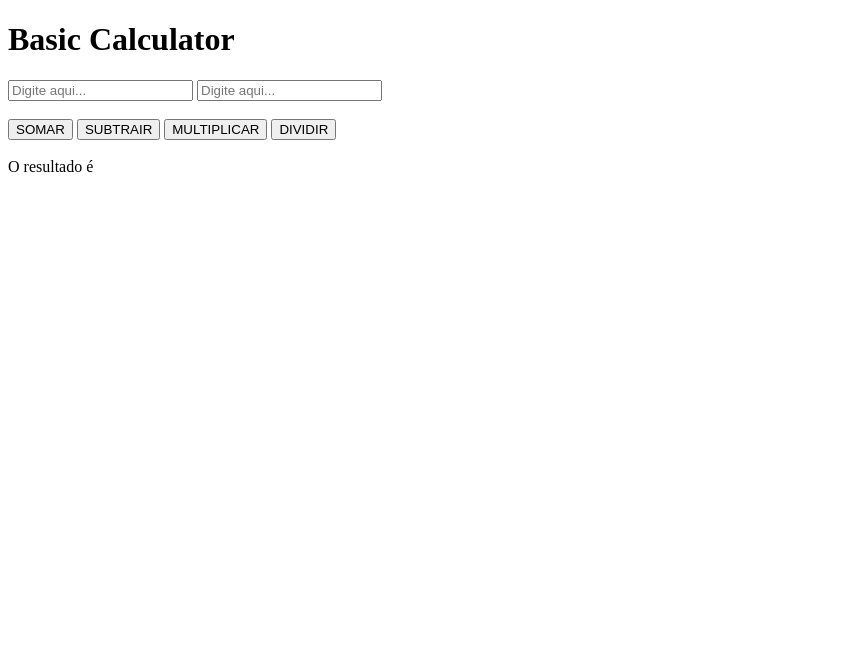
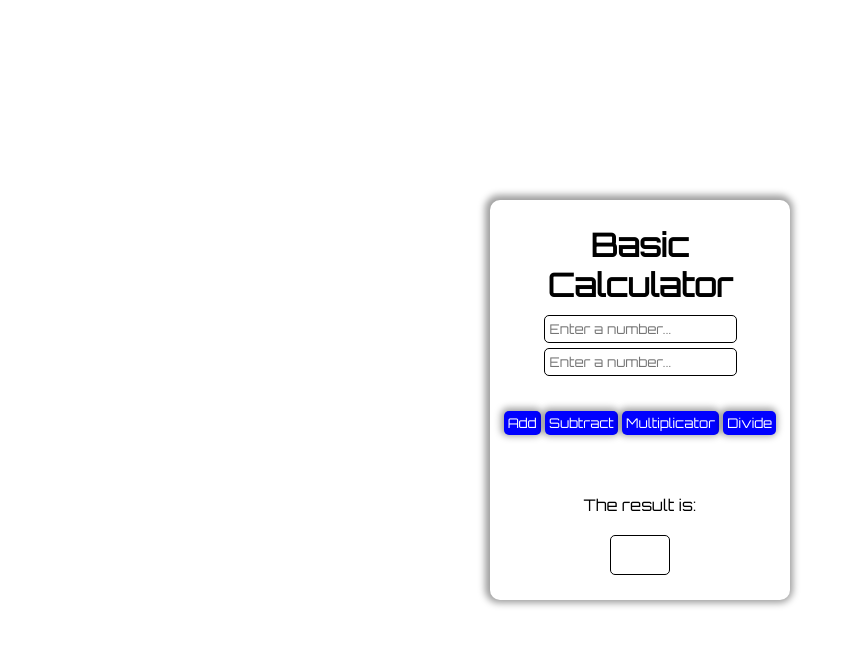
Before and after one commit to wgPassos/Basic-Calculator, a plain HTML site: page index.html in a window 1280 px wide. Shown: the whole page, without its empty margins (0-852 px from the left). Drawn offline with Linux system fonts and the light colour scheme.

Commit message:
Melhorando Js

```diff
--- /dev/null
+++ b/assets/css/sttyle.css
@@ -0,0 +1,67 @@
+@import url('https://fonts.googleapis.com/css2?family=Orbitron&display=swap');
+
+* {
+    font-family: 'Orbitron', sans-serif;
+    padding: 0;
+    margin: 0;
+    outline: none;
+    box-sizing: border-box;
+}
+
+.container {
+    display: flex;
+    flex-direction: column;
+    align-items: center;
+    justify-content: space-around;
+    position: absolute;
+    top: calc(50% - 200px);
+    right: calc(50% - 150px);
+    text-align: center;
+    height: 400px;
+    width: 300px;
+    box-shadow: -1px -1px 7px 4px rgba(0,0,0,0.38);
+    -webkit-box-shadow: -1px -1px 7px 4px rgba(0,0,0,0.38);
+    -moz-box-shadow: -1px -1px 7px 4px rgba(0,0,0,0.38);
+    /* box-shadow: 1px 3px 10px 0px rgb(10, 20, 40); */
+    border-radius: 10px;
+    padding: 20px 10px;
+}
+
+input {
+    padding: 5px;
+    margin-bottom: 5px;
+    border: 1px solid black;
+    border-radius: 5px;
+}
+button {
+    cursor: pointer;
+    margin-top: 10px;
+    padding: 4px;
+    border: none;
+    /* margin-bottom: 5px; */
+    /* border: 1px solid black; */
+    box-shadow: -1px -1px 7px 2px rgba(0,0,0,0.38);
+    -webkit-box-shadow: -1px -1px 7px 2px rgba(0,0,0,0.38);
+    -moz-box-shadow: -1px -1px 7px 1px rgba(0,0,0,0.38);
+    border-radius: 5px;
+    background-color: blue;
+    color: white;
+}
+
+footer{
+    display: flex;
+    flex-direction: column;
+    align-items: center;
+}
+
+span {
+    height: 40px;
+    width: 60px;
+    /* background-color: rosybrown; */
+    border-radius: 5px;
+    box-sizing: border-box;
+    display: flex;
+    align-items: center;
+    justify-content: center;
+    border: 1px solid black;
+}
--- a/index.html
+++ b/index.html
@@ -1,25 +1,38 @@
 <!DOCTYPE html>
 <html lang="pt-br">
-<head>
-    <meta charset='utf-8'>
-    <meta http-equiv='X-UA-Compatible' content='IE=edge'>
+  <head>
+    <meta charset="utf-8" />
+    <meta http-equiv="X-UA-Compatible" content="IE=edge" />
     <title>Basic Calculator</title>
-    <meta name='viewport' content='width=device-width, initial-scale=1'>
-    <!-- <link rel='stylesheet' type='text/css' media='screen' href='main.css'> -->
-</head>
-<body>
-    <h1>Basic Calculator</h1>
+    <meta name="viewport" content="width=device-width, initial-scale=1" />
+    <link
+      rel="stylesheet"
+      type="text/css"
+      media="screen"
+      href="assets/css/sttyle.css"
+    />
+  </head>
+  <body>
+    <div class="container">
+      <header>
+        <h1>Basic Calculator</h1>
+      </header>
 
-    <input id="n1" type="number" placeholder="Digite aqui...">
-    <input id="n2" type="number" placeholder="Digite aqui...">
-    <br><br>
-    <button onclick="somar()">SOMAR</button>
-    <button onclick="subtrair()">SUBTRAIR</button>
-    <button onclick="multiplicar()">MULTIPLICAR</button>
-    <button onclick="dividir()">DIVIDIR</button>
-    <br><br>
-    O resultado é <span></span>
+      <main>
+        <input id="n1" type="number" placeholder="Enter a number..." />
+        <input id="n2" type="number" placeholder="Enter a number..." />
+        <br /><br />
+        <button onclick="somar()">Add</button>
+        <button onclick="subtrair()">Subtract</button>
+        <button onclick="multiplicar()">Multiplicator</button>
+        <button onclick="dividir()">Divide</button>
+      </main>
+      <br /><br />
+      <footer><p> The result is:</p><br>
+        <span></span>
+      </footer>
+    </div>
 
-    <script src='script.js'></script>
-</body>
+    <script src="script.js"></script>
+  </body>
 </html>
--- a/script.js
+++ b/script.js
@@ -1,19 +1,43 @@
 let n1 = document.querySelector("#n1");
 let n2 = document.querySelector("#n2");
+let button = document.querySelector("button");
 let resultado = document.querySelector("span");
 
+// function inputVazio;
+// button.addEventListener("click", inputVazio);
+
+function inputVazio() {
+    if ((n1.value === "" || n2.value === "")) {
+        // resultado.style.display = "none";
+        alert("Insert a number in the inputs.");
+        resultado.value = "";
+    }
+}
+
 function somar() {
+    inputVazio();
     resultado.innerHTML = parseFloat(n1.value) + parseFloat(n2.value);
+    n1.value = "";
+    n2.value = "";
 }
 
 function subtrair() {
+    inputVazio();
     resultado.innerHTML = parseFloat(n1.value) - parseFloat(n2.value);
+    n1.value = "";
+    n2.value = "";
 }
 
 function multiplicar() {
+    inputVazio();
     resultado.innerHTML = parseFloat(n1.value) * parseFloat(n2.value);
+    n1.value = "";
+    n2.value = "";
 }
 
 function dividir() {
+    inputVazio();
     resultado.innerHTML = parseFloat(n1.value) / parseFloat(n2.value);
+    n1.value = "";
+    n2.value = "";
 }
```
